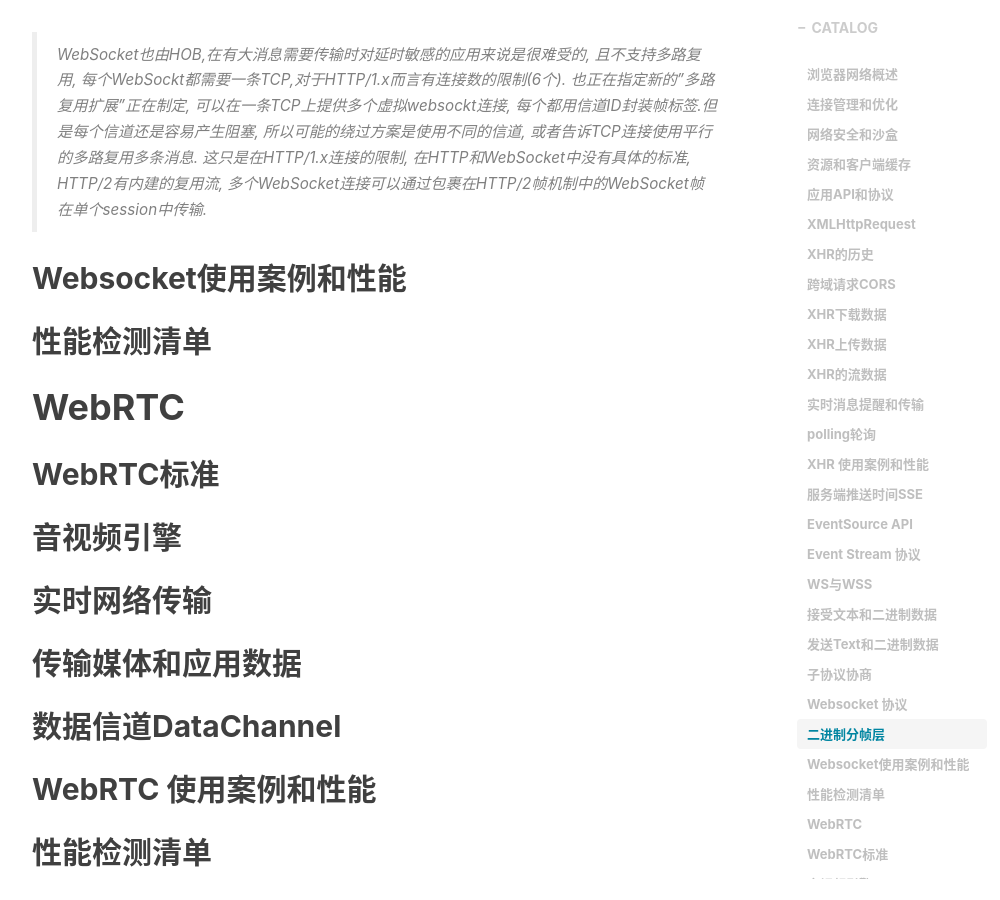
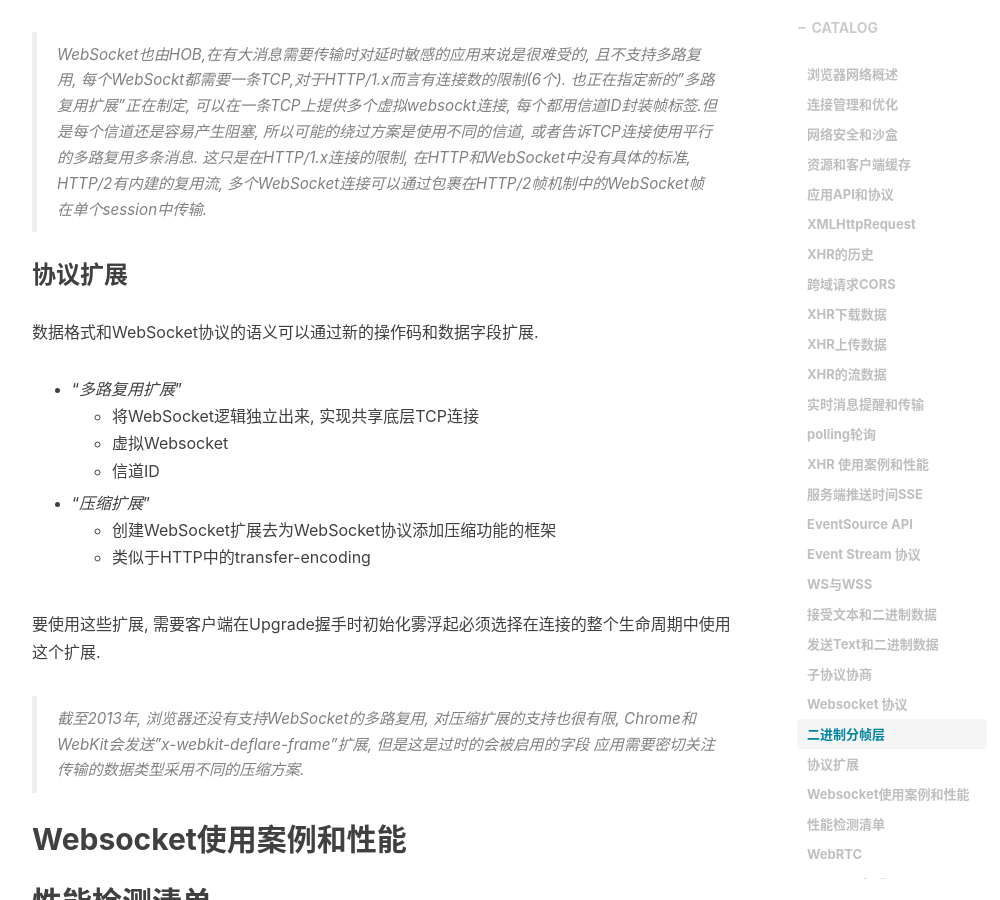
Before and after one commit to JiangLiruii/jiangliruii.github.io, a Jekyll site: the page built from _posts/2018-12-30-Optimize4.md, in a window 1280 px wide and 900 px high, scrolled down 21010 px. Shown: the whole window, without its empty margins (233-1233 px from the left). Built offline with Jekyll 4.4.1, drawn with Linux system fonts in a browser that asks for light colours; comment, search, counter and statistics services are not loaded; some of the changed text lies outside the part shown.

Commit message:
update protocol extension

```diff
--- a/_posts/2018-12-30-Optimize4.md
+++ b/_posts/2018-12-30-Optimize4.md
@@ -733,6 +733,24 @@ WebSocket使用了自定义的二进制分帧格式, 可以将应用消息分成
 > WebSocket也由HOB,在有大消息需要传输时对延时敏感的应用来说是很难受的,  且不支持多路复用, 每个WebSockt都需要一条TCP,对于HTTP/1.x而言有连接数的限制(6个). 也正在指定新的"多路复用扩展"正在制定, 可以在一条TCP上提供多个虚拟websockt连接, 每个都用信道ID封装帧标签.但是每个信道还是容易产生阻塞, 所以可能的绕过方案是使用不同的信道, 或者告诉TCP连接使用平行的多路复用多条消息.
 > 这只是在HTTP/1.x连接的限制, 在HTTP和WebSocket中没有具体的标准, HTTP/2有内建的复用流, 多个WebSocket连接可以通过包裹在HTTP/2帧机制中的WebSocket帧在单个session中传输.
 
+### 协议扩展
+数据格式和WebSocket协议的语义可以通过新的操作码和数据字段扩展.
+- "*多路复用扩展*"
+  - 将WebSocket逻辑独立出来, 实现共享底层TCP连接
+  - 虚拟Websocket
+  - 信道ID
+- "*压缩扩展*"
+  - 创建WebSocket扩展去为WebSocket协议添加压缩功能的框架
+  - 类似于HTTP中的transfer-encoding
+
+要使用这些扩展, 需要客户端在Upgrade握手时初始化雾浮起必须选择在连接的整个生命周期中使用这个扩展.
+> 截至2013年, 浏览器还没有支持WebSocket的多路复用, 对压缩扩展的支持也很有限, Chrome和WebKit会发送"x-webkit-deflare-frame"扩展, 但是这是过时的会被启用的字段
+> 应用需要密切关注传输的数据类型采用不同的压缩方案.
+
+
+
+
+
 ## Websocket使用案例和性能
 ## 性能检测清单
 
```
